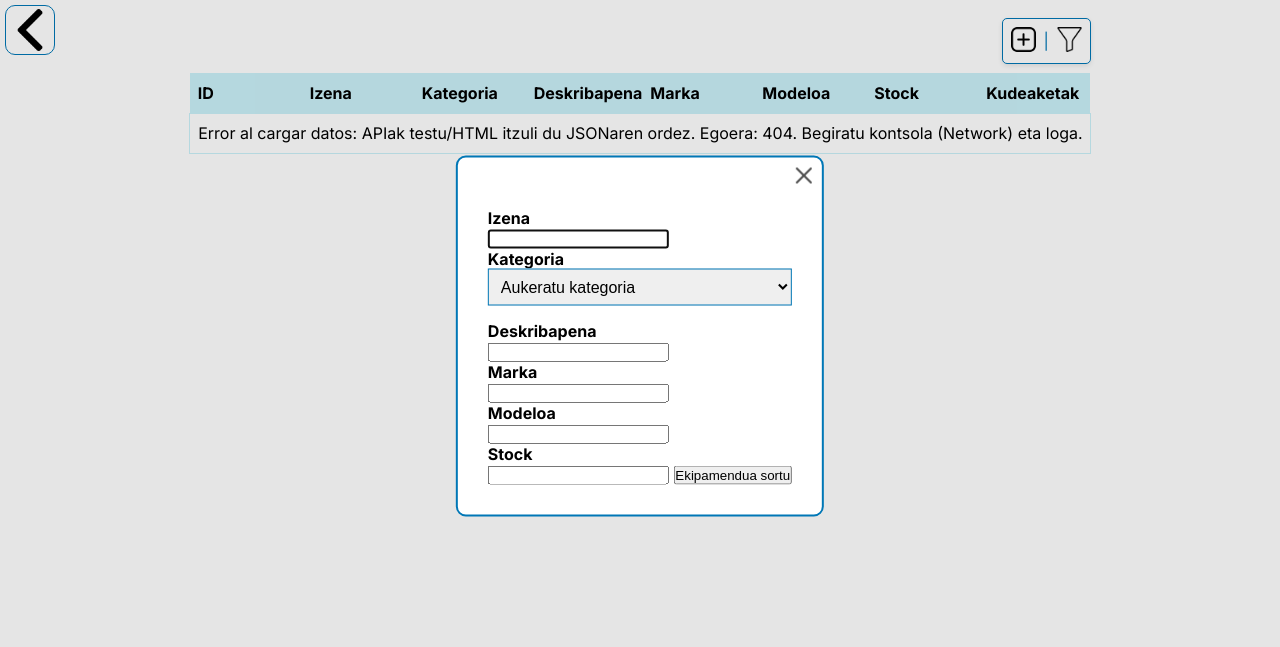
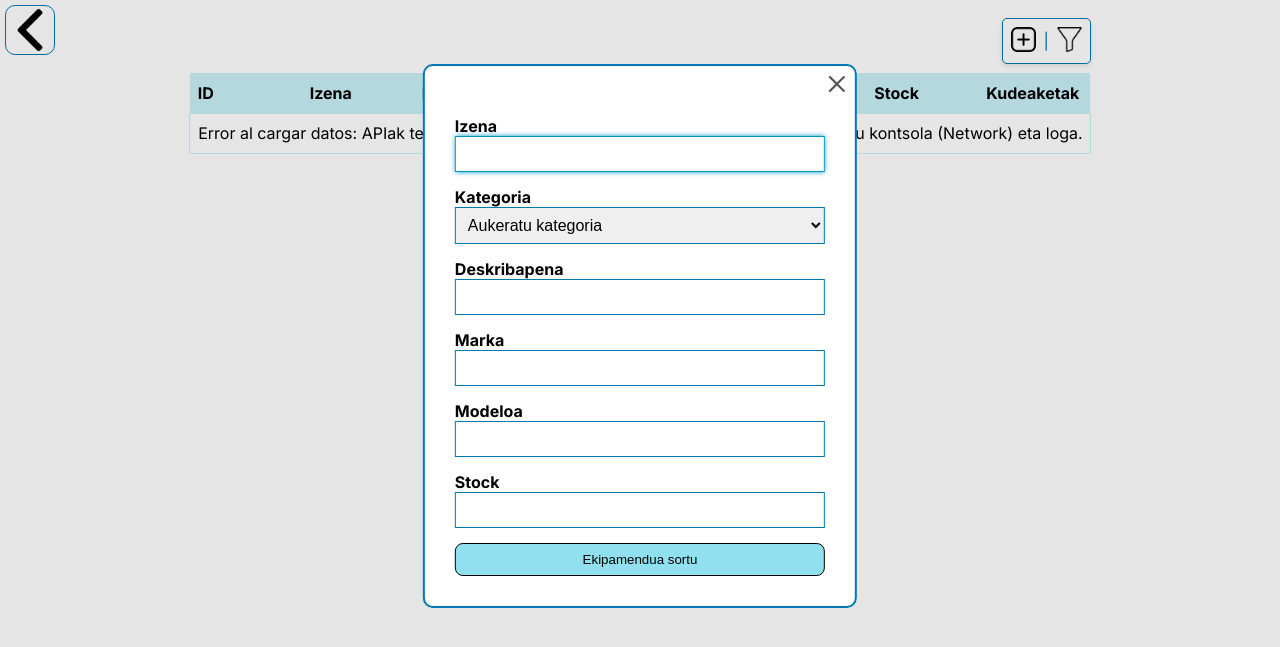
Before and after one commit to arivass23y/E1T4_Front, a PHP site: page /pages/ekipamenduak.html in a window 1280 px wide, after a click that opens the changed part. Shown: the part 64-711 px from the top of the page. Run offline with PHP 8.4, Linux system fonts and the light colour scheme.

Commit message:
zuzenketa css

```diff
--- a/pages/ekipamenduak.html
+++ b/pages/ekipamenduak.html
@@ -56,20 +56,19 @@
                     <img class="close" src="../img/mezuak/close.png" alt="Cerrar">
                 </a>
                 <h4>Izena</h4>
-                <input type="text" id="ekipamenduIzenaSortu">
+                <input class="datuakInput" type="text" id="ekipamenduIzenaSortu">
                 <h4>Kategoria</h4>
                 <select id="kategoriaSortu" aria-placeholder="Aukeratu kategoria">
                     <option value="" disabled selected>Aukeratu kategoria</option>
                 </select>
                 <h4>Deskribapena</h4>
-                <input type="text" id="deskribapenaSortu">
+                <input class="datuakInput" type="text" id="deskribapenaSortu">
                 <h4>Marka</h4>
-                <input type="text" id="markaSortu">
+                <input class="datuakInput" type="text" id="markaSortu">
                 <h4>Modeloa</h4>
-                <input type="text" id="modeloaSortu">
+                <input class="datuakInput" type="text" id="modeloaSortu">
                 <h4>Stock</h4>
-
-                <input type="number" id="stockSortu">
+                <input class="datuakInput" type="number" id="stockSortu">
                 <button id="botoiaSortu" onclick="crearEkipamendua()">Ekipamendua sortu</button>
             </form>
         </dialog>
--- a/styles/main.css
+++ b/styles/main.css
@@ -146,3 +146,17 @@ a {
 #botoi-atzera:hover {
     background-color: #F0F0F0;
 }
+
+#botoiaSortu {
+    width: 100%;
+    height: 20%;
+    border: 1px solid;
+    border-radius: 8px;
+    background-color: #90E0EF;
+    padding: 8px 12px;
+}
+
+#botoiaSortu:hover {
+    background-color: #7ABFCC;
+    cursor: pointer;
+}
```
